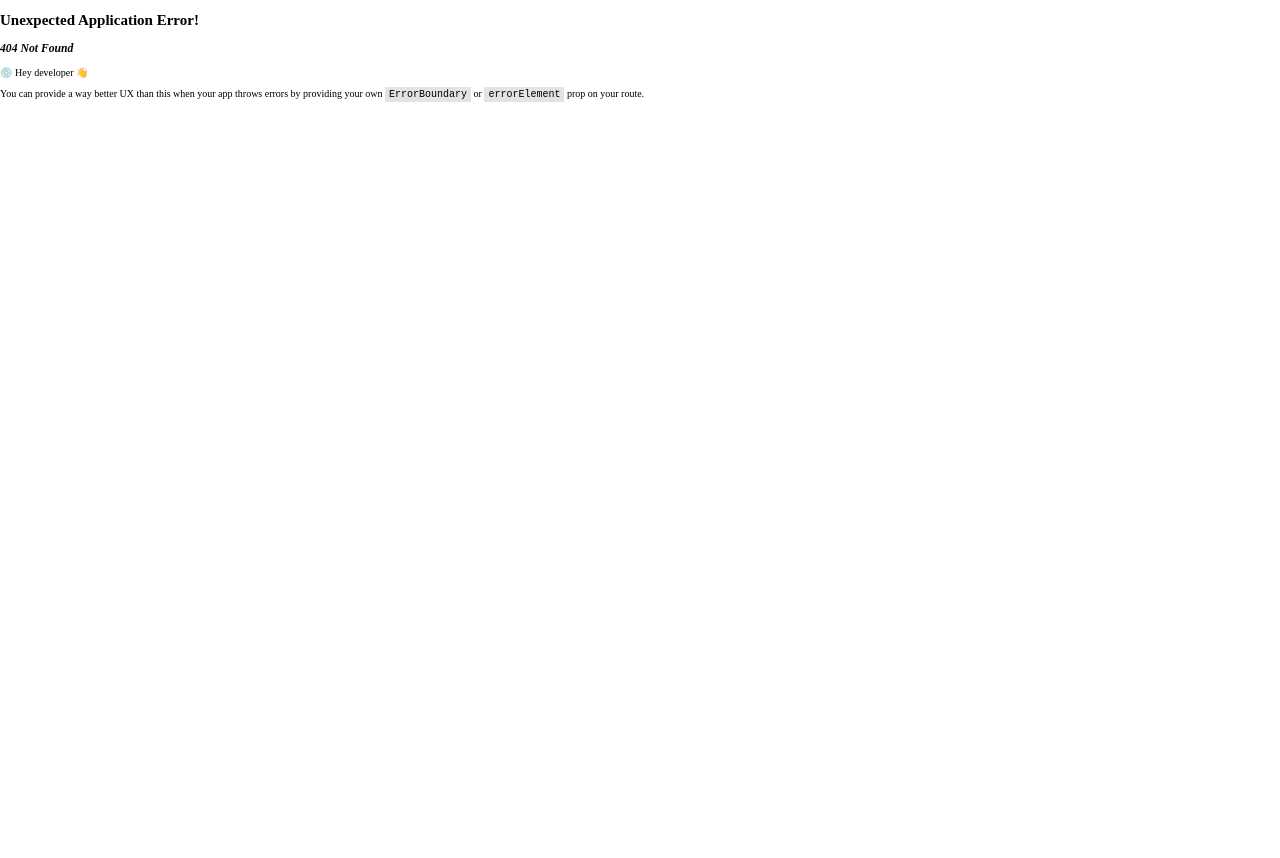
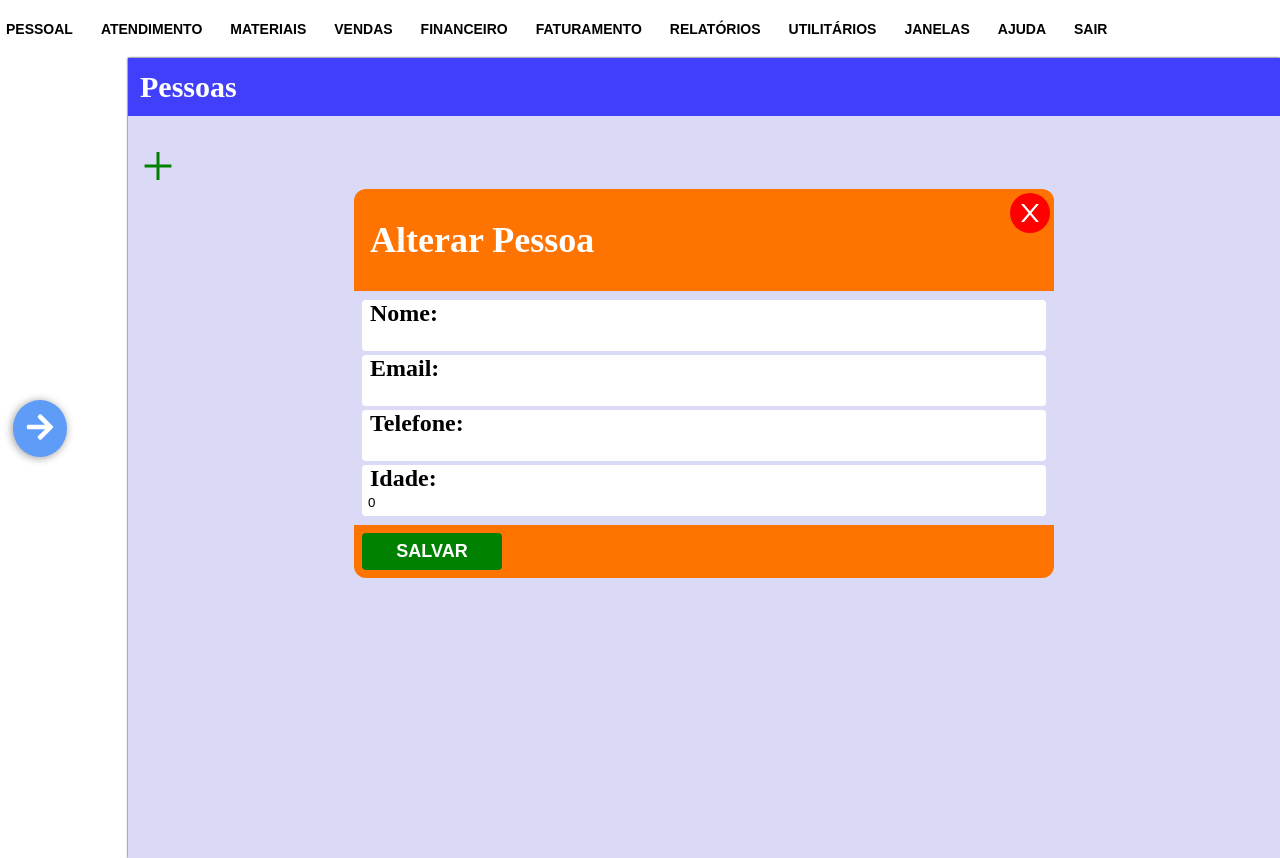
Before and after one commit to MatheusCardosoc0/lirio-clone, a React (Create React App) app: page /pessoal/pessoas/change/1 in a window 1280 px wide. Before the commit this address had no page. Before the commit the page ends 800 px from the top, so only its background shows below. Built offline with nearby package versions, Linux system fonts and the light colour scheme; no server answers.

Commit message:
Adicionando forma de alterar cadastro de pessoa

```diff
--- a/src/components/Form/FormType1.jsx
+++ b/src/components/Form/FormType1.jsx
@@ -8,7 +8,7 @@ const FormType1 = ({
     children,
     onSubmit,
     urlCancel,
-    urlSave
+    Title = ''
 }) => {
 
     const navigate = useNavigate()
@@ -20,7 +20,7 @@ const FormType1 = ({
             </CloseButton>
             <header>
                 <h2>
-                    Cadastro de pessoas
+                    {Title}
                 </h2>
             </header>
             <main>
--- a/src/components/Layout/LateralMenu/styles/LateralMenuStyles.jsx
+++ b/src/components/Layout/LateralMenu/styles/LateralMenuStyles.jsx
@@ -81,13 +81,13 @@ const HelpButtons = styled.div`
     flex-direction: row;
     align-items: center;
     justify-items: center;
-    gap: 6px;
+    gap: 8px;
     border-radius: 8px;
     text-decoration: none;
 
     span{
       font-weight: bolder;
-      font-size: 1.8rem;
+      font-size: 2rem;
     }
 
     svg{
--- a/src/components/Table/TableType1.jsx
+++ b/src/components/Table/TableType1.jsx
@@ -1,7 +1,14 @@
 import React from 'react';
 import { StyledTable, TableContainer } from './styles/TableStyle1';
+import { Link } from 'react-router-dom';
 
-const TablePrimary = ({ columns = [], data = [] }) => {
+const TablePrimary = (
+    {
+        columns = [],
+        data = [],
+        navigateTo
+    }) => {
+
     return (
         <TableContainer>
             <StyledTable>
@@ -16,7 +23,13 @@ const TablePrimary = ({ columns = [], data = [] }) => {
                     {data.map((row, rowIndex) => (
                         <tr key={rowIndex}>
                             {columns.map((column, colIndex) => (
-                                <td key={colIndex} data-label={column.label}>{row[column.filed]}</td>
+                                <td key={colIndex} data-label={column.label}>
+                                    <Link
+                                        to={`${navigateTo}/${row.id}`}
+                                    >
+                                        {row[column.filed]}
+                                    </Link>
+                                </td>
                             ))}
                         </tr>
                     ))}
--- a/src/index.css
+++ b/src/index.css
@@ -10,6 +10,7 @@ body {
 
 body a {
   text-decoration: none;
+  color: initial;
 }
 
 button {
--- /dev/null
+++ b/src/routes/PESSOAL/Pessoas/ChangePerson/index.js
@@ -0,0 +1,85 @@
+import React, { useEffect, useState } from 'react';
+import { PrimaryForm } from '../../../../components/Form';
+import { BasicInput } from '../../../../components/Inputs';
+import { InputContainerPerson } from '../styles/InputContainerPerson';
+import { api } from '../../../../libs/api';
+import { useNavigate, useParams } from 'react-router-dom';
+
+const ChangePerson = () => {
+
+    const [name, setName] = useState('')
+    const [email, setEmail] = useState('')
+    const [phone, setPhone] = useState('')
+    const [age, setAge] = useState(0)
+
+    const { id } = useParams()
+    const navigate = useNavigate()
+
+    async function GetSpecificPerson(id) {
+        try {
+            const response = await api.get(`api/user/${id}`)
+            const { data } = response
+
+            setName(data.name)
+            setEmail(data.email)
+            setPhone(data.phone)
+            setAge(data.age)
+        } catch (error) {
+            console.log(error)
+        }
+    }
+
+    useEffect(() => {
+        GetSpecificPerson(id)
+    }, [])
+
+    async function handleSubmit(event) {
+        event.preventDefault()
+
+        try {
+            await api.put(`/api/user/${id}`, {
+                id,
+                name,
+                email,
+                phone,
+                age
+            })
+
+            alert("Ok")
+
+            navigate("/pessoal/pessoas")
+        } catch (error) {
+            alert("Error")
+            console.log(error)
+        }
+    }
+
+    return (
+        <PrimaryForm
+            Title='Alterar Pessoa'
+            urlCancel={"/pessoal/pessoas"}
+            onSubmit={handleSubmit}
+        >
+            <InputContainerPerson>
+                <BasicInput label={"Nome"} $isLarge
+                    onChange={e => setName(e.target.value)}
+                    value={name}
+                />
+                <BasicInput label={"Email"} $isLarge
+                    onChange={e => setEmail(e.target.value)}
+                    value={email}
+                />
+                <BasicInput label={"Telefone"} $isLarge
+                    onChange={e => setPhone(e.target.value)}
+                    value={phone}
+                />
+                <BasicInput label={"Idade"} $isLarge
+                    onChange={e => setAge(e.target.value)}
+                    value={age}
+                />
+            </InputContainerPerson>
+        </PrimaryForm>
+    );
+}
+
+export default ChangePerson;
--- a/src/routes/PESSOAL/Pessoas/NewPerson/index.js
+++ b/src/routes/PESSOAL/Pessoas/NewPerson/index.js
@@ -1,8 +1,10 @@
-import React, { useState } from 'react';
-import { PrimaryForm } from '../../../../components/Form';
-import { BasicInput } from '../../../../components/Inputs';
-import { InputContainerNewPerson } from './styles/InputContainerNewPerson';
-import { api } from '../../../../libs/api';
+import { useState } from "react"
+import { api } from "../../../../libs/api"
+import { PrimaryForm } from "../../../../components/Form"
+import { InputContainerPerson } from "../styles/InputContainerPerson"
+import { BasicInput } from "../../../../components/Inputs"
+import { useNavigate } from "react-router-dom"
+
 
 const NewPerson = () => {
 
@@ -10,6 +12,8 @@ const NewPerson = () => {
     const [email, setEmail] = useState('')
     const [phone, setPhone] = useState('')
     const [age, setAge] = useState(0)
+
+    const navigate = useNavigate()
 
     async function handleSubmit(event) {
         event.preventDefault()
@@ -23,6 +27,8 @@ const NewPerson = () => {
             })
 
             alert("Ok")
+
+            navigate("pessoal/pessoas")
         } catch (error) {
             alert("Error")
             console.log(error)
@@ -31,10 +37,11 @@ const NewPerson = () => {
 
     return (
         <PrimaryForm
+            Title="Cadastro de pessoas"
             urlCancel={"/pessoal/pessoas"}
             onSubmit={handleSubmit}
         >
-            <InputContainerNewPerson>
+            <InputContainerPerson>
                 <BasicInput label={"Nome"} $isLarge
                     onChange={e => setName(e.target.value)} />
                 <BasicInput label={"Email"} $isLarge
@@ -43,7 +50,7 @@ const NewPerson = () => {
                     onChange={e => setPhone(e.target.value)} />
                 <BasicInput label={"Idade"} $isLarge
                     onChange={e => setAge(e.target.value)} />
-            </InputContainerNewPerson>
+            </InputContainerPerson>
         </PrimaryForm>
     );
 }
--- /dev/null
+++ b/src/routes/PESSOAL/Pessoas/SearchPersons/index.js
@@ -0,0 +1,92 @@
+import React, { useEffect, useState } from 'react';
+import { BasicInput } from '../../../../components/Inputs';
+import { AiOutlinePlus, AiOutlineSearch } from 'react-icons/ai'
+import { InputContainer } from '../styles/InputContainer';
+import { ButtonStyle1 } from '../../../../components/Buttons';
+import { PersonContainer } from '../styles/PersonContainer';
+import { TablePrimary } from '../../../../components/Table';
+import { api } from '../../../../libs/api';
+import { useDispatch, useSelector } from 'react-redux';
+import { SearchTermPersonId, SearchTermPersonName } from '../../../../redux/actions/personActions';
+import { OptionButton, OptionsContainer } from '../styles/OptionsContainer';
+import { useNavigate } from 'react-router-dom'
+
+const SearchPerson = () => {
+
+    const [allPersons, setAllPersons] = useState([]);
+    const [filteredPersons, setFilteredPersons] = useState([]);
+
+    async function getPersons() {
+        try {
+            const data = await api.get('/api/user');
+            setAllPersons(data.data);
+            setFilteredPersons(data.data);
+        } catch (error) {
+            console.error("Error:", error);
+        }
+    }
+
+    useEffect(() => {
+        getPersons();
+    }, []);
+
+    const dispatch = useDispatch();
+
+    const handleSetSearchTermName = (str) => {
+        dispatch(SearchTermPersonName(str));
+    };
+
+    const handleSetSearchTermId = (str) => {
+        dispatch(SearchTermPersonId(str));
+    };
+
+    const isSearchTermName = useSelector(state => state.pessoal.searchTermName)
+    const isSearchTermId = useSelector(state => state.pessoal.searchTermId)
+
+    const filterPerson = () => {
+        const filter = allPersons.filter(person =>
+            person.id.toLowerCase().includes(isSearchTermId.toLowerCase()) && person.name.toLowerCase().includes(isSearchTermName.toLowerCase())
+        );
+
+        setFilteredPersons(filter);
+    };
+
+    return (
+        <PersonContainer>
+            <InputContainer>
+                <BasicInput
+                    label={"Id"}
+                    $isLarge
+                    onChange={e => handleSetSearchTermId(e.target.value)}
+                    value={isSearchTermId}
+                />
+                <div>
+                    <BasicInput
+                        max label={"Nome"}
+                        onChange={e => handleSetSearchTermName(e.target.value)}
+                        value={isSearchTermName}
+                    />
+                    <ButtonStyle1
+                        onClick={() => filterPerson()} // Corrigido
+                    >
+                        <AiOutlineSearch />
+                        Filtrar
+                    </ButtonStyle1>
+                </div>
+            </InputContainer>
+            <TablePrimary
+                data={filteredPersons}
+                navigateTo={"change"}
+                columns={[
+                    { label: "ID", filed: "id" },
+                    { label: "Nome", filed: "name" },
+                    { label: "Email", filed: "email" },
+                    { label: "Telefone", filed: "phone" },
+                    { label: "Idade", filed: "age" }
+                ]}
+            />
+        </PersonContainer>
+    );
+}
+
+export default SearchPerson;
--- a/src/routes/PESSOAL/Pessoas/index.js
+++ b/src/routes/PESSOAL/Pessoas/index.js
@@ -1,98 +1,23 @@
-import React, { useEffect, useState } from 'react';
-import { BasicInput } from '../../../components/Inputs';
-import { AiOutlinePlus, AiOutlineSearch } from 'react-icons/ai'
-import { InputContainer } from './styles/InputContainer';
-import { ButtonStyle1 } from '../../../components/Buttons';
-import { PersonContainer } from './styles/PersonContainer';
-import { TablePrimary } from '../../../components/Table';
-import { api } from '../../../libs/api';
-import { useDispatch, useSelector } from 'react-redux';
-import { SearchTermPersonId, SearchTermPersonName } from '../../../redux/actions/personActions';
-import { OptionButton, OptionsContainer } from './styles/OptionsContainer';
-import { useNavigate } from 'react-router-dom'
+import { Outlet, useNavigate } from "react-router-dom";
+import { OptionButton, OptionsContainer } from "./styles/OptionsContainer";
+import { AiOutlinePlus } from "react-icons/ai";
 
-const PessoasPage = () => {
-
-    const [allPersons, setAllPersons] = useState([]);
-    const [filteredPersons, setFilteredPersons] = useState([]);
+const Container = () => {
 
     const navigation = useNavigate()
 
-    async function getPersons() {
-        try {
-            const data = await api.get('/api/user');
-            setAllPersons(data.data);
-            setFilteredPersons(data.data);
-        } catch (error) {
-            console.error("Error:", error);
-        }
-    }
-
-    useEffect(() => {
-        getPersons();
-    }, []);
-
-    const dispatch = useDispatch();
-
-    const handleSetSearchTermName = (str) => {
-        dispatch(SearchTermPersonName(str));
-    };
-
-    const handleSetSearchTermId = (str) => {
-        dispatch(SearchTermPersonId(str));
-    };
-
-    const isSearchTermName = useSelector(state => state.pessoal.searchTermName)
-    const isSearchTermId = useSelector(state => state.pessoal.searchTermId)
-
-    const filterPerson = () => {
-        const filter = allPersons.filter(person =>
-            person.id.toLowerCase().includes(isSearchTermId.toLowerCase()) && person.name.toLowerCase().includes(isSearchTermName.toLowerCase())
-        );
-
-        setFilteredPersons(filter);
-    };
-
     return (
-        <PersonContainer>
+        <>
             <OptionsContainer>
-                <OptionButton $color="green" onClick={() => navigation("/pessoal/pessoas/new_person")} >
+                <OptionButton $color="green" onClick={() => navigation("/pessoal/pessoas/new_person")}
+                    title="Cadastrar nova pessoa"
+                >
                     <AiOutlinePlus />
                 </OptionButton>
             </OptionsContainer>
-            <InputContainer>
-                <BasicInput
-                    label={"Id"}
-                    $isLarge
-                    onChange={e => handleSetSearchTermId(e.target.value)}
-                    value={isSearchTermId}
-                />
-                <div>
-                    <BasicInput
-                        max label={"Nome"}
-                        onChange={e => handleSetSearchTermName(e.target.value)}
-                        value={isSearchTermName}
-                    />
-                    <ButtonStyle1
-                        onClick={() => filterPerson()} // Corrigido
-                    >
-                        <AiOutlineSearch />
-                        Filtrar
-                    </ButtonStyle1>
-                </div>
-            </InputContainer>
-            <TablePrimary
-                data={filteredPersons} // Usar pessoas filtradas aqui
-                columns={[
-                    { label: "ID", filed: "id" },
-                    { label: "Nome", filed: "name" },
-                    { label: "Email", filed: "email" },
-                    { label: "Telefone", filed: "phone" },
-                    { label: "Idade", filed: "age" }
-                ]}
-            />
-        </PersonContainer>
+            <Outlet />
+        </>
     );
 }
 
-export default PessoasPage;
+export default Container;
--- a/src/routes/PESSOAL/Pessoas/NewPerson/styles/InputContainerNewPerson.jsx
+++ b/src/routes/PESSOAL/Pessoas/styles/InputContainerPerson.jsx
@@ -1,6 +1,6 @@
 import { styled } from "styled-components";
 
-export const InputContainerNewPerson = styled.div`
+export const InputContainerPerson = styled.div`
   display: flex;
   flex-direction: column;
   gap: 4px;
--- a/src/routes/router.js
+++ b/src/routes/router.js
@@ -4,6 +4,8 @@ import Pessoas from "./PESSOAL/Pessoas";
 import CentralDeAtendimentosPage from "./ATENDIMENTO/CentralDeAtendimentosPage";
 import App from "../App";
 import NewPerson from "./PESSOAL/Pessoas/NewPerson";
+import SearchPerson from "./PESSOAL/Pessoas/SearchPersons";
+import ChangePerson from "./PESSOAL/Pessoas/ChangePerson";
 
 const GuardedRoute = ({ children, redirectTo }) => {
     if (window.location.pathname === "/") {
@@ -34,12 +36,24 @@ export const router = createBrowserRouter([
             //PESSOAL
             {
                 path: '/pessoal/pessoas',
-                element: <Pessoas />
+                element: <Pessoas />,
+                children: [
+                    {
+                        path: '/pessoal/pessoas',
+                        element: <SearchPerson />,
+                        index: true
+                    },
+                    {
+                        path: '/pessoal/pessoas/new_person',
+                        element: <NewPerson />
+                    },
+                    {
+                        path: '/pessoal/pessoas/change/:id',
+                        element: <ChangePerson />
+                    },
+                ]
             },
-            {
-                path: '/pessoal/pessoas/new_person',
-                element: <NewPerson />
-            },
+
             //ATENDIMENTO
             {
                 path: 'atendimento/central de atendimentos',
```
